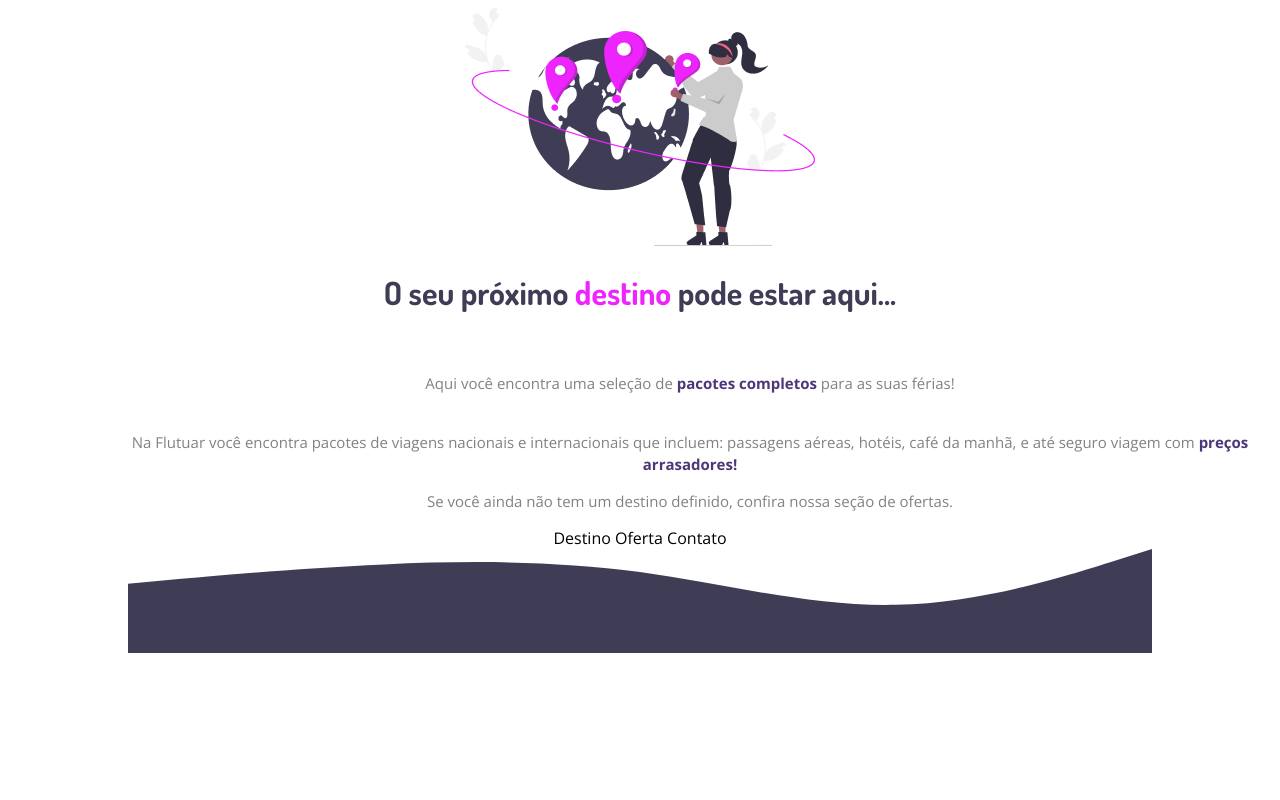
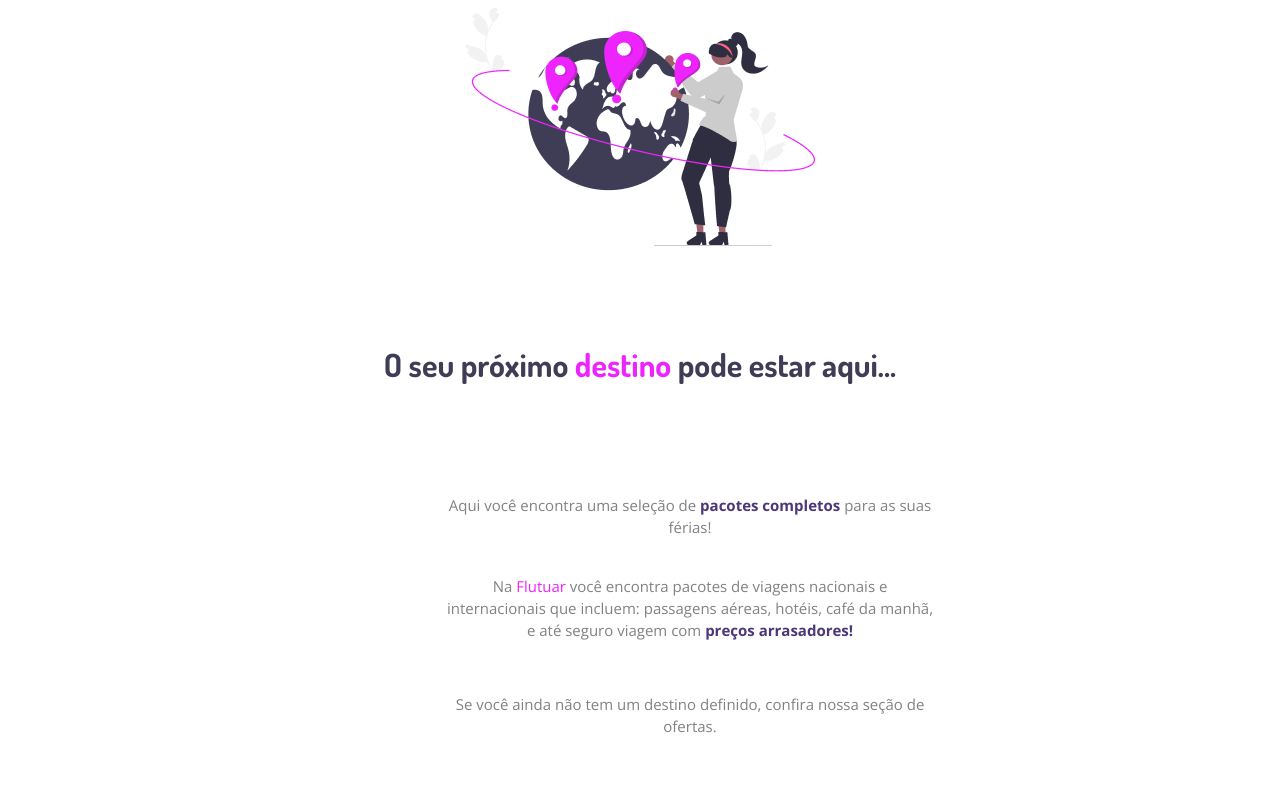
Before and after one commit to Ruansmc/Projeto02, a plain HTML site: page Projeto02/index.html in a window 1280 px wide. Shown: the top 800 px of the page. Drawn offline with nearby package versions, Linux system fonts and the light colour scheme.

Commit message:
Ajuste no index e css
Tentando centralizar;

```diff
--- a/Projeto02/index.html
+++ b/Projeto02/index.html
@@ -21,10 +21,13 @@
          <br>
          <br>
          <p>
-        Na Flutuar você encontra pacotes de viagens nacionais e internacionais que incluem: passagens aéreas, hotéis, café da manhã, e até seguro viagem com <strong>preços arrasadores!</strong>
+        Na <span>Flutuar</span> você encontra pacotes de viagens nacionais e internacionais que incluem: passagens aéreas, hotéis, café da manhã, e até seguro viagem com <strong>preços arrasadores!</strong>
         </p>
+        <br>
         <p>Se você ainda não tem um destino definido, confira nossa seção de ofertas.</p>
-
+<br>
+<br>
+<br>
         <a>Destino</a>
         <a>Oferta</a>
         <a>Contato</a>
--- a/Projeto02/style.css
+++ b/Projeto02/style.css
@@ -1,27 +1,29 @@
 body {
     text-align: center;
     font-family: 'Open Sans', sans-serif;
+}
+
+h1{
+
+    font-size: 32px;
+    font-family: 'Dosis', sans-serif;
+    color: #3F3D56;
+    margin-bottom: 72px;
 }
 
 h1 span {
     font-weight: bold;
 }
 
-#wave{
-    width: 1024px;
-    height: 104px;
-    flex-shrink: 0;
-    margin: center;
+#globo{
+    width: 592px;
+    margin: auto;
+
 }
 
-
-
-h1{
-    font-size: 32px;
-    font-family: 'Dosis', sans-serif;
-    color: #3F3D56;
+#globo img{
+    margin-bottom: 72px;
 }
-
 
 p{
     font-family: 'Open Sans', sans-serif;
```
